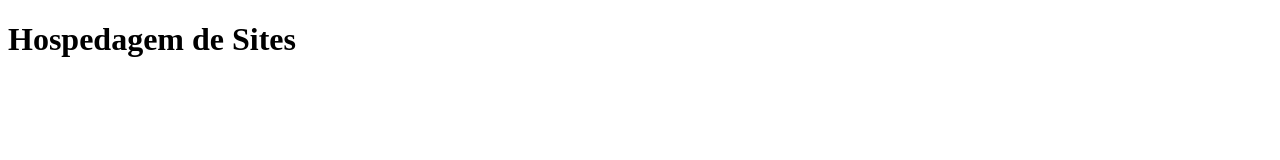
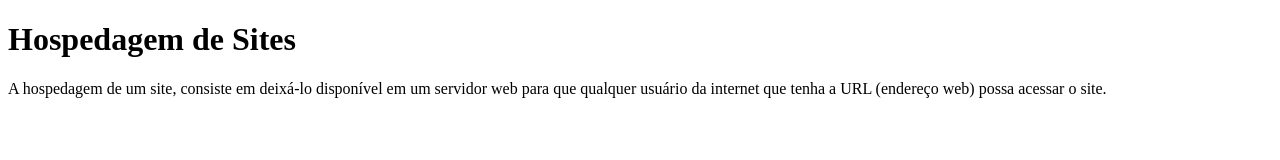
Before and after one commit to dwebtads/Prototipo_Site, a plain HTML site: page index.html in a window 1280 px wide. Drawn offline with Linux system fonts and the light colour scheme.

Commit message:
Adicionado primeiro parágrafo

```diff
--- a/index.html
+++ b/index.html
@@ -8,5 +8,6 @@
 </head>
 <body>
     <h1>Hospedagem de Sites</h1>
+    <p>A hospedagem de um site, consiste em deixá-lo disponível em um servidor web para que qualquer usuário da internet que tenha a URL (endereço web) possa acessar o site.</p>
 </body>
 </html>
```
